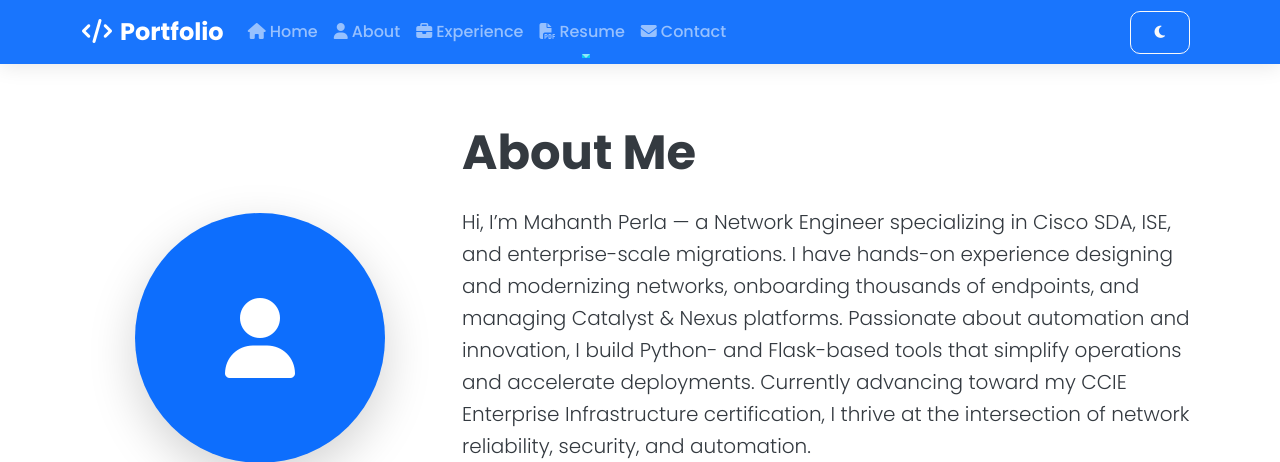
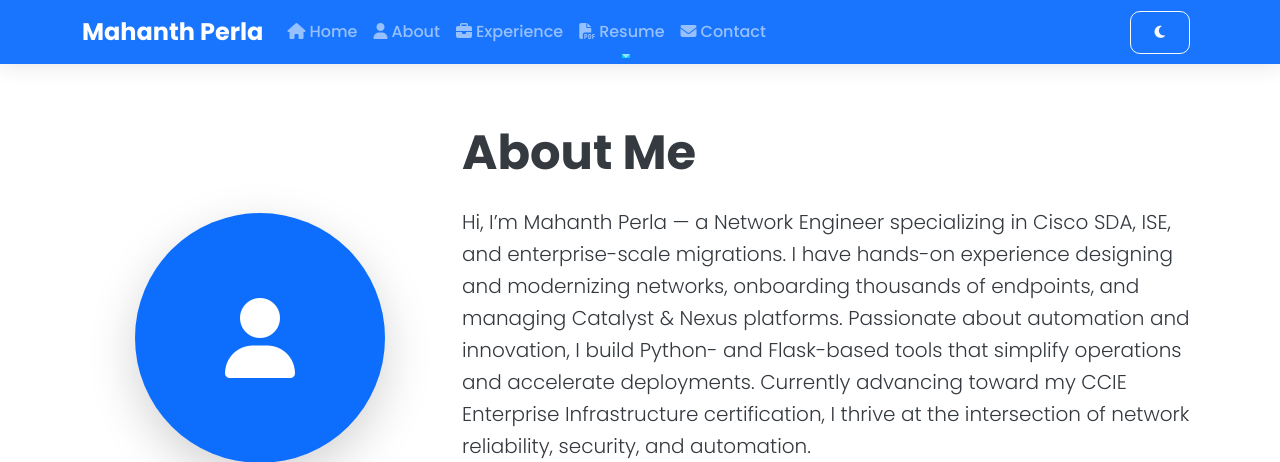
Before and after one commit to mahaperla/portfolio, a Flask app: page /about in a window 1280 px wide. Shown: the top 462 px of the page. Run offline with Flask 3, Linux system fonts and the light colour scheme; parts of the project's set-up code (start-up, migrations or seed data) failed here and were passed over.

Commit message:
Update navigation brand to display name instead of portfolio
- Replace '</>Portfolio' with 'Mahanth Perla' in navigation bar
- Remove code icon from navbar brand for cleaner appearance
- Improve personal branding on homepage

```diff
--- a/templates/base.html
+++ b/templates/base.html
@@ -74,7 +74,7 @@
     <nav class="navbar navbar-expand-lg navbar-dark bg-dark fixed-top">
         <div class="container">
             <a class="navbar-brand fw-bold" href="{{ url_for('home') }}">
-                <i class="fas fa-code me-2"></i>Portfolio
+                Mahanth Perla
             </a>
 
             <button class="navbar-toggler" type="button" data-bs-toggle="collapse" data-bs-target="#navbarNav">
```
